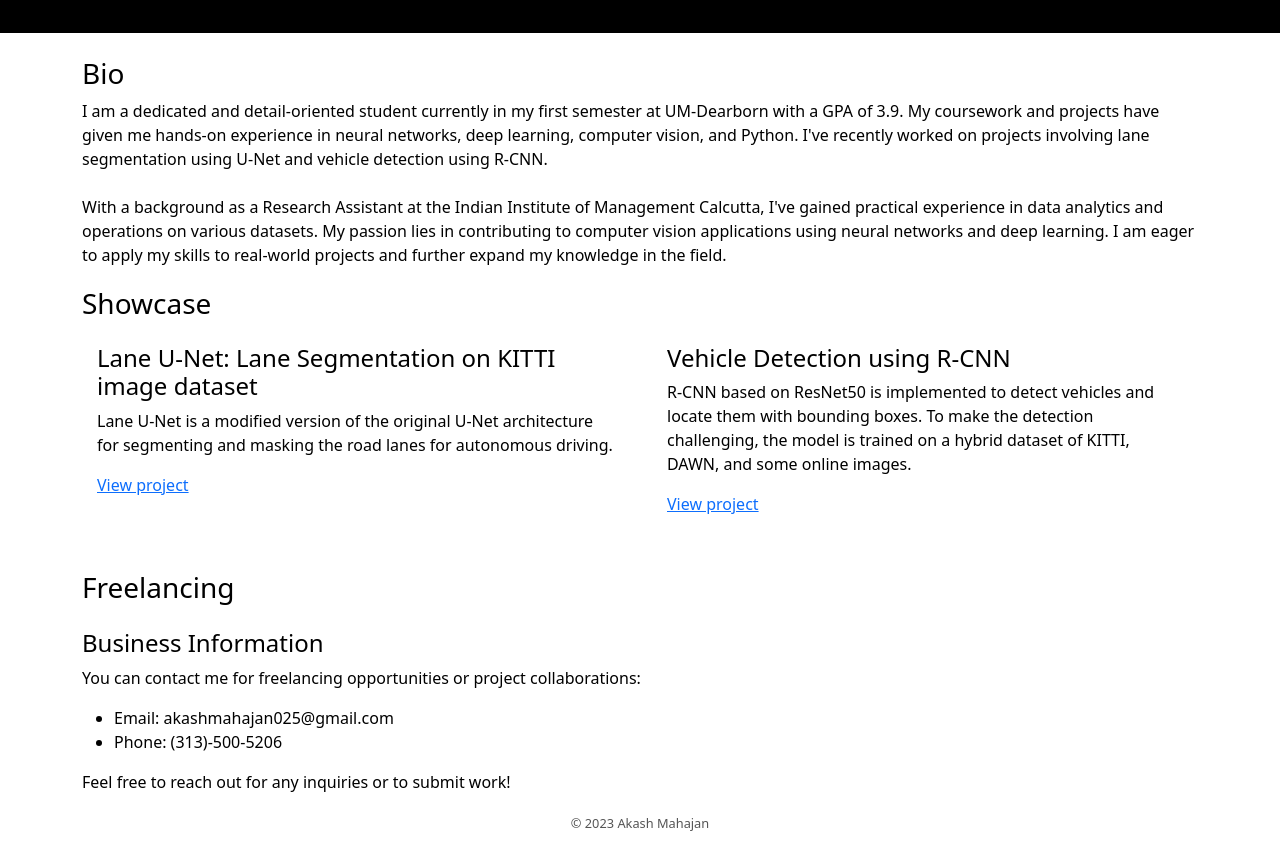
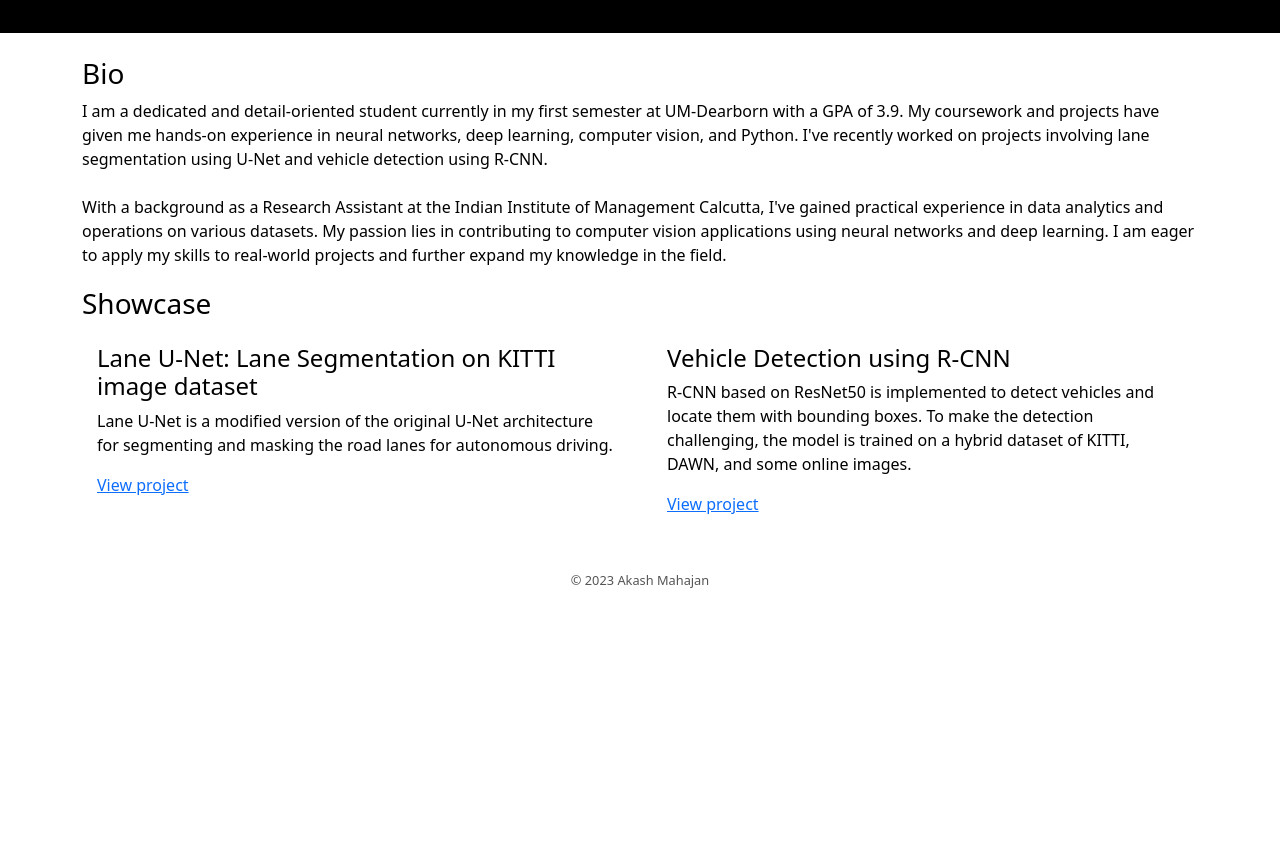
Before and after one commit to punarvas/portfolio, a plain HTML site: page index.html in a window 1280 px wide. Shown: the part 149-998 px from the top of the page. After the commit the page ends 800 px from the top, so only its background shows below. Drawn offline with nearby package versions, Linux system fonts and the light colour scheme.

Commit message:
Remove freelance

```diff
--- a/index.html
+++ b/index.html
@@ -148,44 +148,7 @@
 
             </div>
         </div>
-
-        <!-- Freelancing Section -->
-        <div id="freelancing" class="project">
-            <h3>Freelancing</h3>
-
-            <!-- Featured Freelancing Projects
-            <div class="row">
-                <div class="col-md-6">
-                    <div class="project-card">
-                        <h4>Freelance Project 1</h4>
-                        <p>Description of the first freelancing project. Include details about the client, your role, and
-                            the technologies used.</p>
-                        <a href="#">View project</a>
-                    </div>
-                </div>
-
-                <div class="col-md-6">
-                    <div class="project-card">
-                        <h4>Freelance Project 2</h4>
-                        <p>Description of the second freelancing project. Include details about the client, your role, and
-                            the technologies used.</p>
-                        <a href="#">View project</a>
-                    </div>
-                </div>
-            </div> -->
-
-            <!-- Business Information and Contact -->
-            <div class="mt-4">
-                <h4>Business Information</h4>
-                <p>You can contact me for freelancing opportunities or project collaborations:</p>
-                <ul>
-                    <li>Email: akashmahajan025@gmail.com</li>
-                    <li>Phone: (313)-500-5206</li>
-                </ul>
-                <p>Feel free to reach out for any inquiries or to submit work!</p>
-            </div>
-        </div>
-    </div>
+</div>
 
     <!-- Footer Section -->
     <footer>
```
